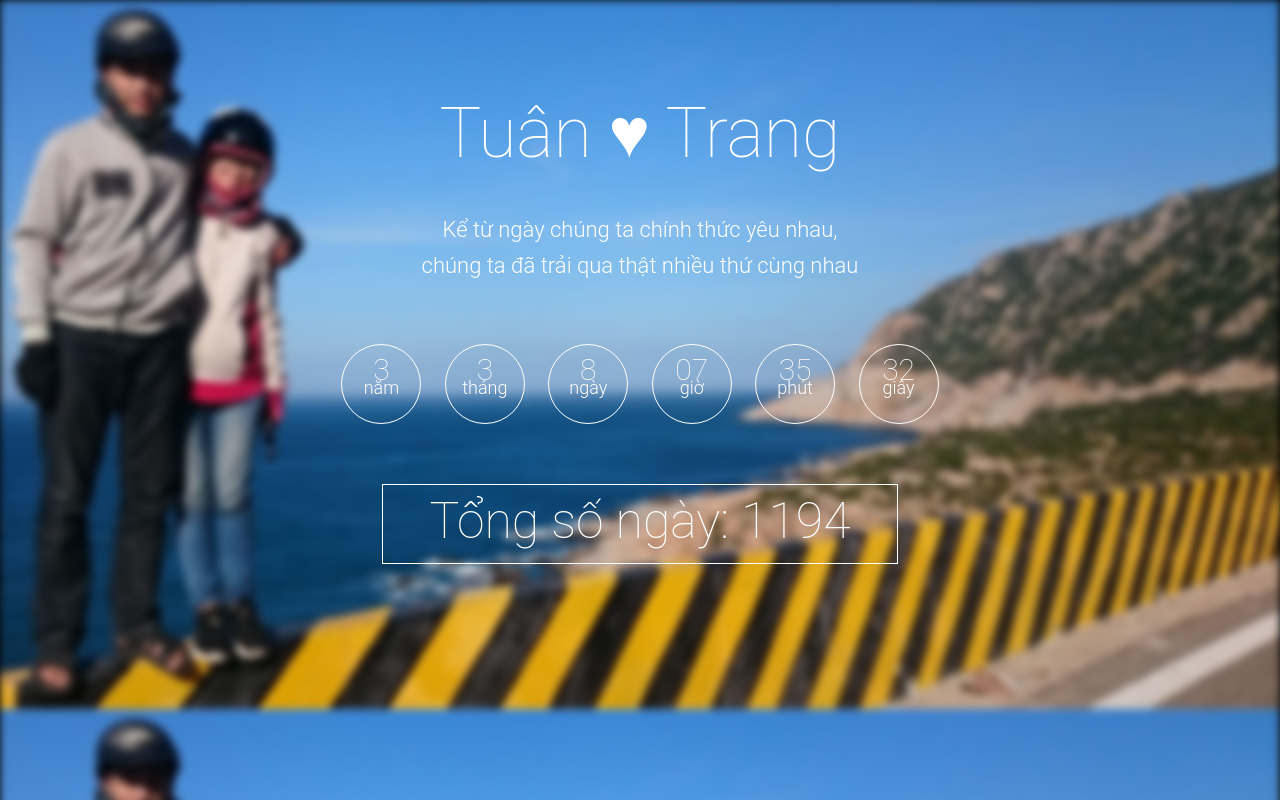
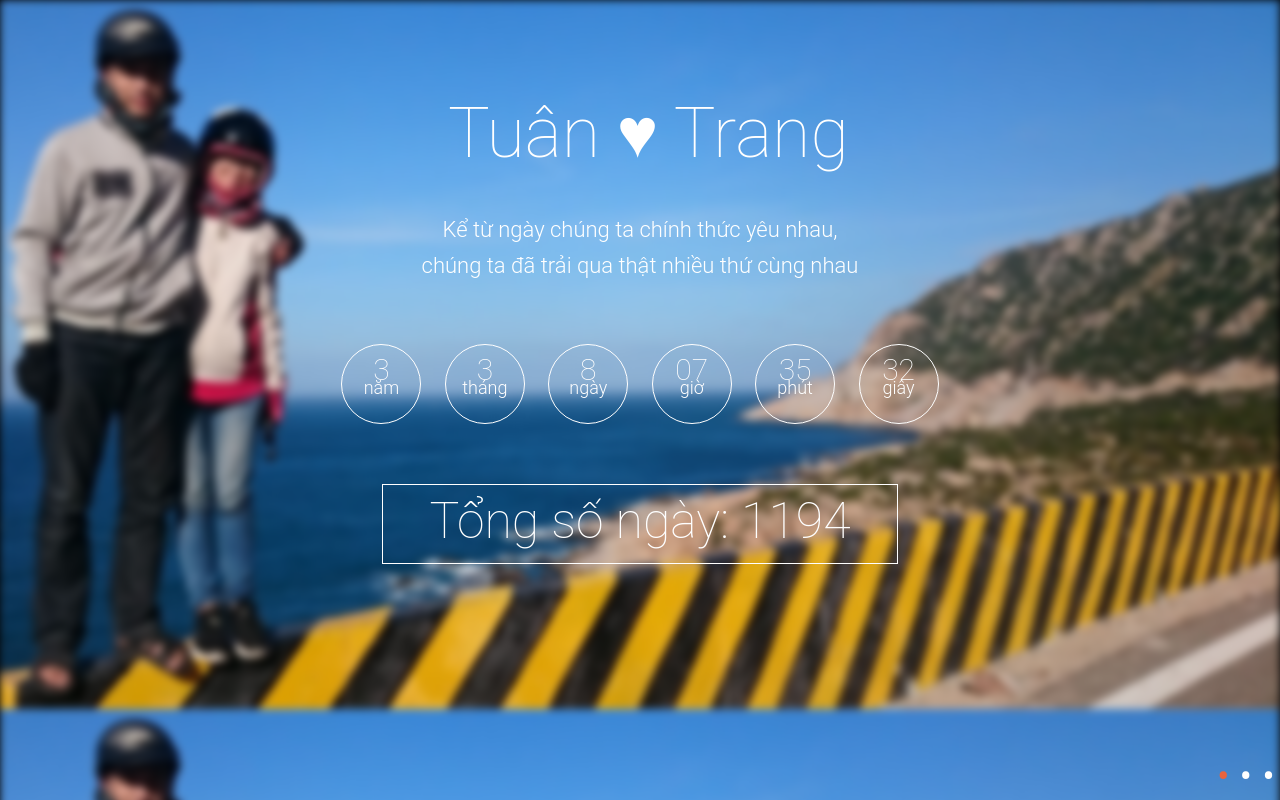
Before and after one commit to TuanBT/tT, a plain HTML site: page index.html in a window 1280 px wide. Drawn offline with Linux system fonts and the light colour scheme.

Commit message:
Add button change page

```diff
--- a/index.html
+++ b/index.html
@@ -1,28 +1,29 @@
 <html>
+
 <head>
     <meta charset="utf-8">
     <meta http-equiv="X-UA-Compatible" content="IE=edge,chrome=1">
-    <title>Index</title>
+    <title>tT</title>
     <link rel="stylesheet" href="countup/style.css">
+    <link rel="stylesheet" href="stylesheets/stylesheet.css">
     <script src="countup/jquery-1.11.3.min.js"></script>
     <script src="countup/countid.min.js"></script>
 </head>
+
 <body>
     <div class="background-image">
-
     </div>
-<div class="coming-soon"">
+    <div class="coming-soon">
         <div class="inner-bg">
             <div class="container">
                 <div class="row">
                     <div class="col-sm-12">
 
-                    <h2>Tuân ♥ Trang</h2>
+                        <h2>&nbsp;Tuân ♥ Trang</h2>
 
                         <p>
                             Kể từ ngày chúng ta chính thức yêu nhau,
-					<br/>
-                        chúng ta đã trải qua thật nhiều thứ cùng nhau
+                            <br/> chúng ta đã trải qua thật nhiều thứ cùng nhau
                         </p>
 
                         <div class="timer">
@@ -49,12 +50,18 @@
                         <div class="boxTotal">
                             <span>12154154</span><span>&nbsp;ngày</span>
                         </div>
-
                     </div>
                 </div>
             </div>
         </div>
+
+    </div>
+    <div class="changePage">
+        <a class="current" href="#"> • </a>
+        <a href="stars.html"> • </a>
+        <a href="image.html"> • </a>
     </div>
     <script async="" src="countup/script.js"></script>
 </body>
+
 </html>
--- a/stylesheets/stylesheet.css
+++ b/stylesheets/stylesheet.css
@@ -1,7 +1,6 @@
-body{
+body {}
 
-}
-#day{
+#day {
     z-index: 3;
     font-size: 400px;
     text-align: center;
@@ -13,6 +12,41 @@ body{
     left: 50%;
     margin-top: -200px;
     margin-left: -400px;
-    text-shadow: 2px 2px 3px rgba(255,255,255,0.1);
-    color: rgba(236,240,241,0.2);
+    text-shadow: 2px 2px 3px rgba(255, 255, 255, 0.1);
+    color: rgba(236, 240, 241, 0.2);
 }
+
+a, a:hover, a:focus {
+    color: #e8643e;
+    text-decoration: none;
+    -o-transition: all .3s;
+    -moz-transition: all .3s;
+    -webkit-transition: all .3s;
+    -ms-transition: all .3s;
+    transition: all .3s;
+}
+
+a {
+    background-color: transparent;
+}
+
+.changePage {
+    font-size: 40px;
+    position: fixed;
+    bottom: 0px;
+    right: 5px;
+    z-index: 10000;
+    line-height: initial;
+}
+
+.changePage a {
+    color: white;
+}
+
+.changePage a:hover {
+    color: #e8643e;
+}
+
+.changePage .current {
+    color: #e8643e;
+}
```
Also changed, not shown: image.html (added, +21 -0 lines), index2.html (deleted, +0 -18 lines), stars.html (added, +26 -0 lines), 1 other file. Lines whose indentation alone changed are shown as unchanged.
